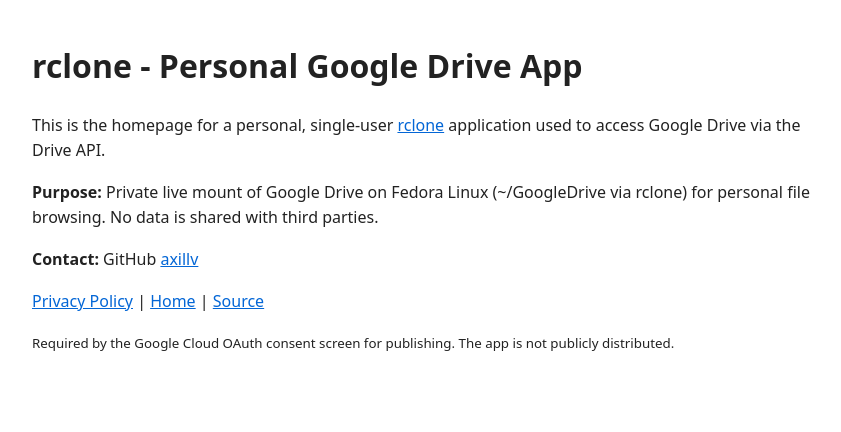
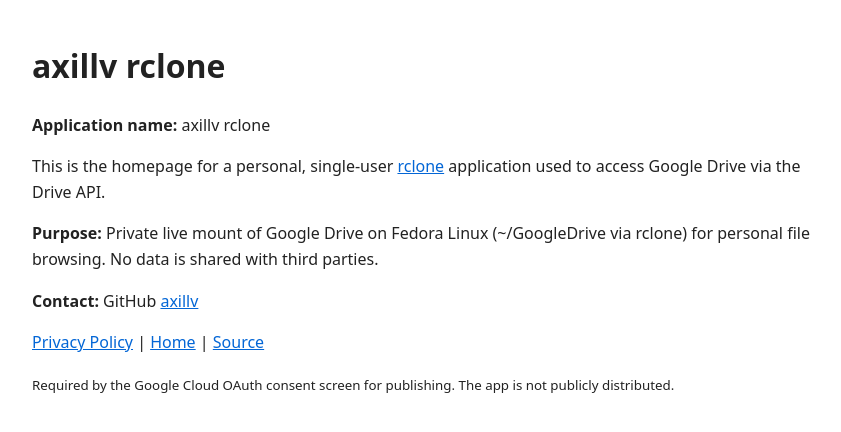
Before and after one commit to axillv/axillv.github.io, a plain HTML site: page rclone/index.html in a window 1280 px wide. Shown: the whole page, without its empty margins (218-1059 px from the left). Drawn offline with Linux system fonts and the light colour scheme.

Commit message:
Name the app 'axillv rclone' on its home page to match the OAuth consent screen

```diff
--- a/rclone/index.html
+++ b/rclone/index.html
@@ -3,11 +3,12 @@
 <head>
 <meta charset="utf-8">
 <meta name="viewport" content="width=device-width,initial-scale=1">
-<title>rclone - personal Google Drive app</title>
+<title>axillv rclone - personal Google Drive app</title>
 <style>body{font-family:system-ui,Arial;max-width:780px;margin:40px auto;padding:0 20px;line-height:1.6;color:#222}h1{font-size:2em}a{color:#0366d6}</style>
 </head>
 <body>
-<h1>rclone - Personal Google Drive App</h1>
+<h1>axillv rclone</h1>
+<p><strong>Application name:</strong> axillv rclone</p>
 <p>This is the homepage for a personal, single-user <a href="https://rclone.org">rclone</a> application used to access Google Drive via the Drive API.</p>
 <p><strong>Purpose:</strong> Private live mount of Google Drive on Fedora Linux (~/GoogleDrive via rclone) for personal file browsing. No data is shared with third parties.</p>
 <p><strong>Contact:</strong> GitHub <a href="https://github.com/axillv">axillv</a></p>
```
Also changed, not shown: rclone/privacy.html (+1 -1 lines).
